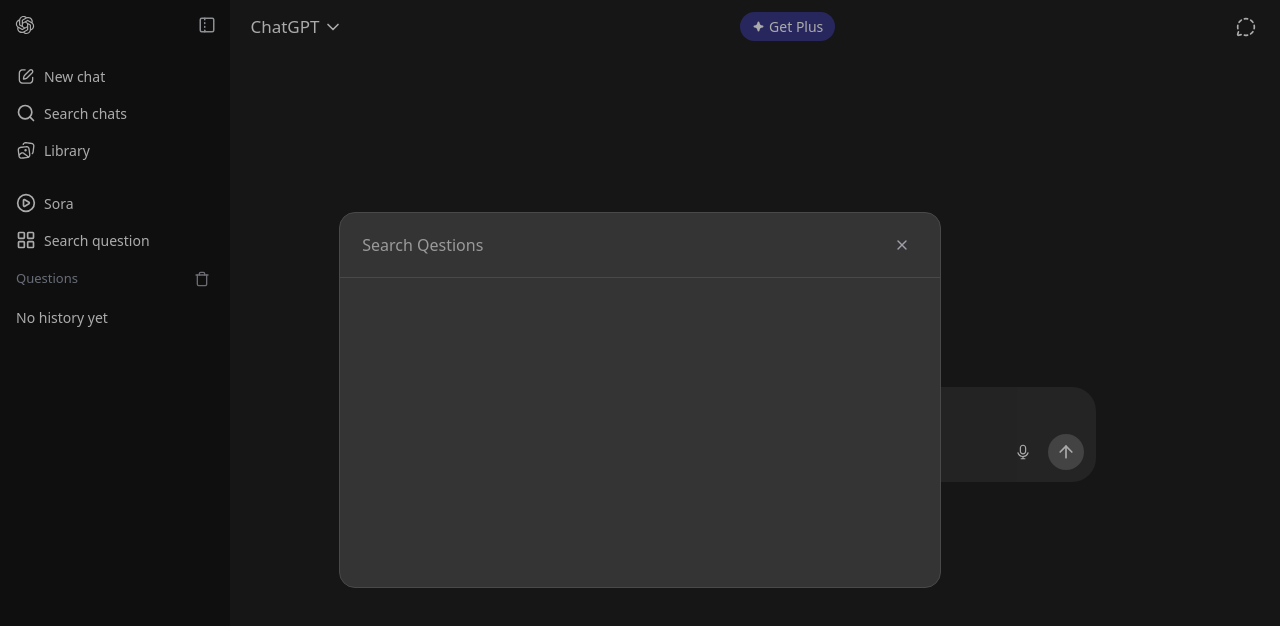
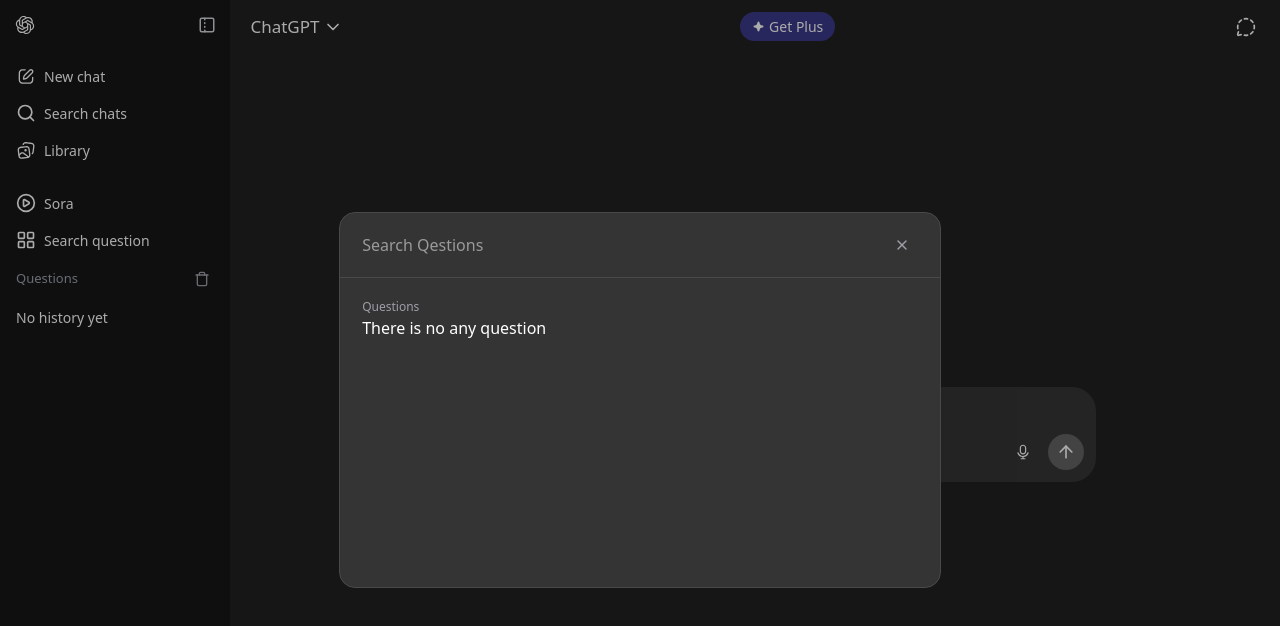
Before and after one commit to usmanali0805/ChatGPT-clone, a React (Vite) app: page / in a window 1280 px wide. Shown: the top 626 px of the page. Built offline with nearby package versions, Linux system fonts and the light colour scheme.

Commit message:
Display question on search component

```diff
--- a/src/component/Search.tsx
+++ b/src/component/Search.tsx
@@ -1,6 +1,14 @@
 import { X} from 'lucide-react'
+import { useState , useEffect } from 'react'
 
 const Search = () => {
+  const [questions, setQuestions] = useState([])
+  useEffect(() => {
+  const ques =localStorage.getItem("History")
+  if (ques) {
+    setQuestions(ques || [])
+  }
+  }, [])
   return (
     <section className='fixed z-50 top-0 left-0 w-[100vw] h-[100vh] flex justify-center items-center bg-[#00000054]'>
       <div className="w-[47%] h-[47%] bg-[#343434] border-1 border-[#494949] rounded-2xl flex flex-col">
@@ -8,6 +16,16 @@
             <input className="w-[90%] focus-visible:outline-none "  type="text" name="" id="seacrh" placeholder='Search Qestions' />
             <X className="p-1 ml-5 text-zinc-400 hover:text-zinc-200 cursor-pointer hover:bg-zinc-600 rounded-full"/>
           </div>
+          <div className='flex flex-col py-5 px-5.5'>
+            <p className='text-zinc-400 text-[12px]'>Questions</p>
+            {questions.length>0?questions.map((q) => {
+              return<>
+              <p>{q}</p>
+              </>
+            }
+            ):
+            <p>There is no any question</p>}
+          </div>
       </div>
     </section>
   )
```
